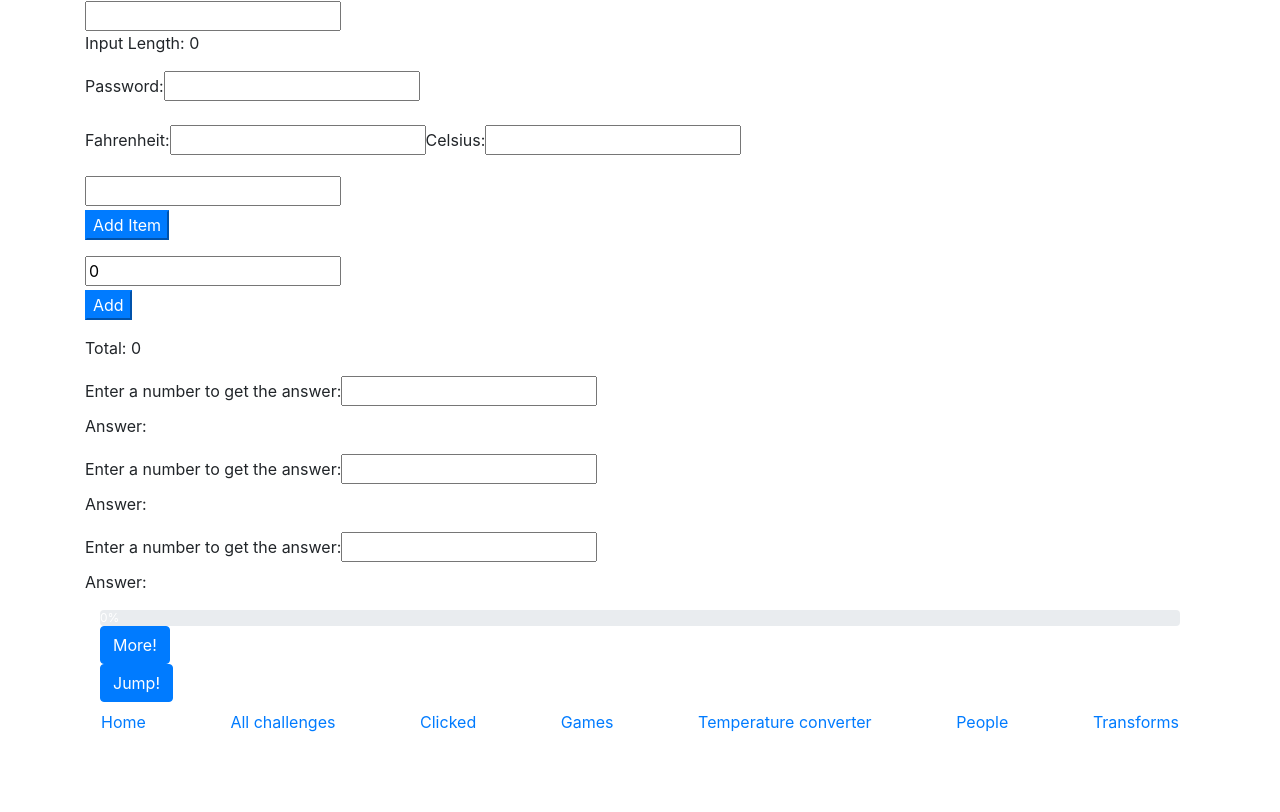
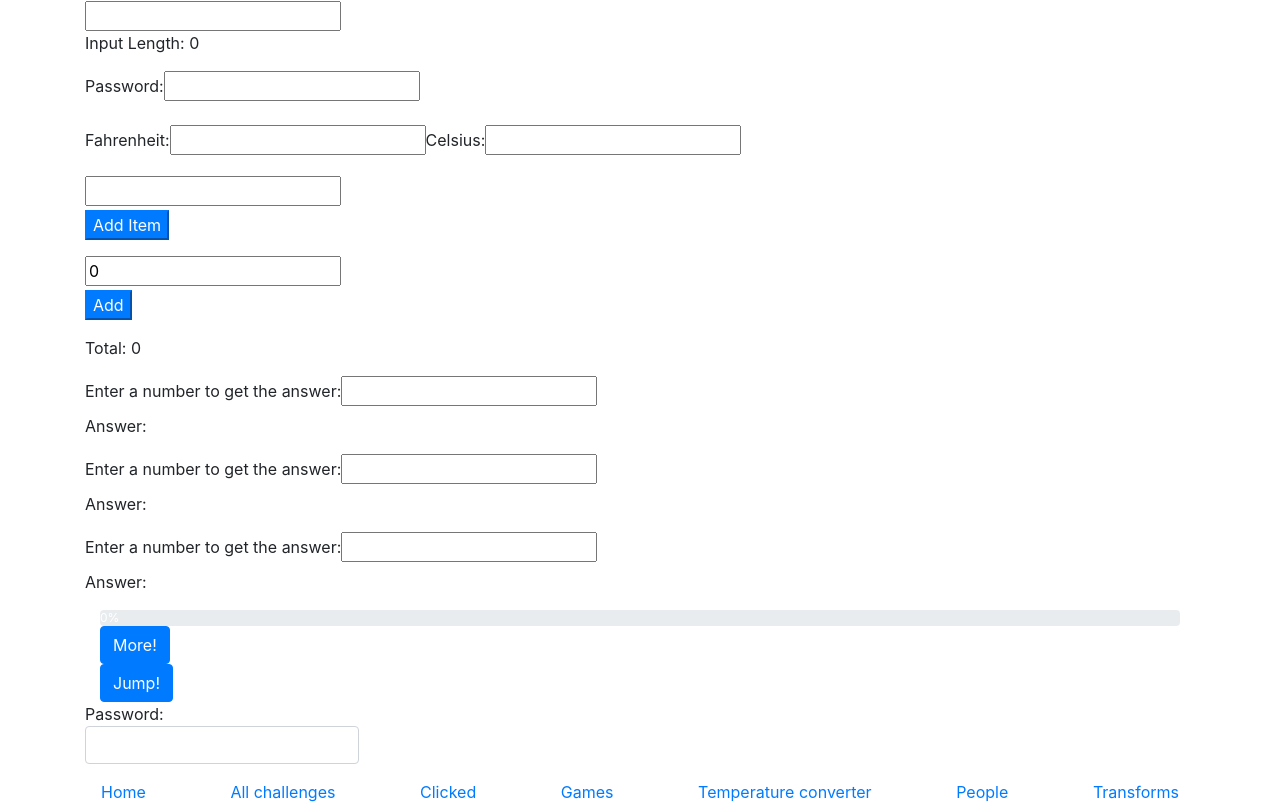
Before and after one commit to mdm106/week-09--first-react-app, a React (Create React App) app: page /all-challenges in a window 1280 px wide. Shown: the part 1712-2524 px from the top of the page. Before the commit the page ends 2454 px from the top, so only its background shows below. Built offline with nearby package versions, Linux system fonts and the light colour scheme.

Commit message:
Password Strength component created with Bootstrap react

```diff
--- a/src/components/Stuff.js
+++ b/src/components/Stuff.js
@@ -21,6 +21,7 @@ import Adder from './formComponents/Adder';
 import Transform from './formComponents/Transform';
 import Progress from "./preBuilt/Progress";
 import CatchMeIfYouCanPB from './preBuilt/CatchMeIfYouCanPB';
+import PasswordStrengthPB from './preBuilt/PasswordStrengthPB';
 
 const Stuff = ({ square }) => (
     <>
@@ -56,6 +57,7 @@ const Stuff = ({ square }) => (
         <Transform transform={x => x * 10} />
         <Progress />
         <CatchMeIfYouCanPB />
+        <PasswordStrengthPB />
     </>
 );
 
--- /dev/null
+++ b/src/components/preBuilt/PasswordStrengthPB.js
@@ -0,0 +1,46 @@
+import React, { Component } from "react";
+
+import Form from 'react-bootstrap/Form'
+
+class PasswordStrengthPB extends Component {
+    constructor(props) {
+        super(props);
+
+        this.state = { input: ""};
+
+        this.handleChange = this.handleChange.bind(this);
+    }
+
+    handleChange(e) {
+        this.setState({ input: e.currentTarget.value });
+    }
+
+    render() {
+        const { input } = this.state;
+        let colour;
+        if(input.length === 0){
+            colour = null;
+        } else if(input.length < 9){
+            colour = "red";
+        } else if(input.length < 16) {
+            colour = "orange";
+        } else {
+            colour = "green";
+        }
+
+        return (
+          <Form >
+              <Form.Label >Password:
+              <Form.Control
+                value={ input }
+                onChange={(e) => this.handleChange(e)}
+                type="password"
+                style={{backgroundColor: colour}}
+              />
+              </Form.Label>
+          </Form>
+        )
+    }
+}
+
+export default PasswordStrengthPB;
```
